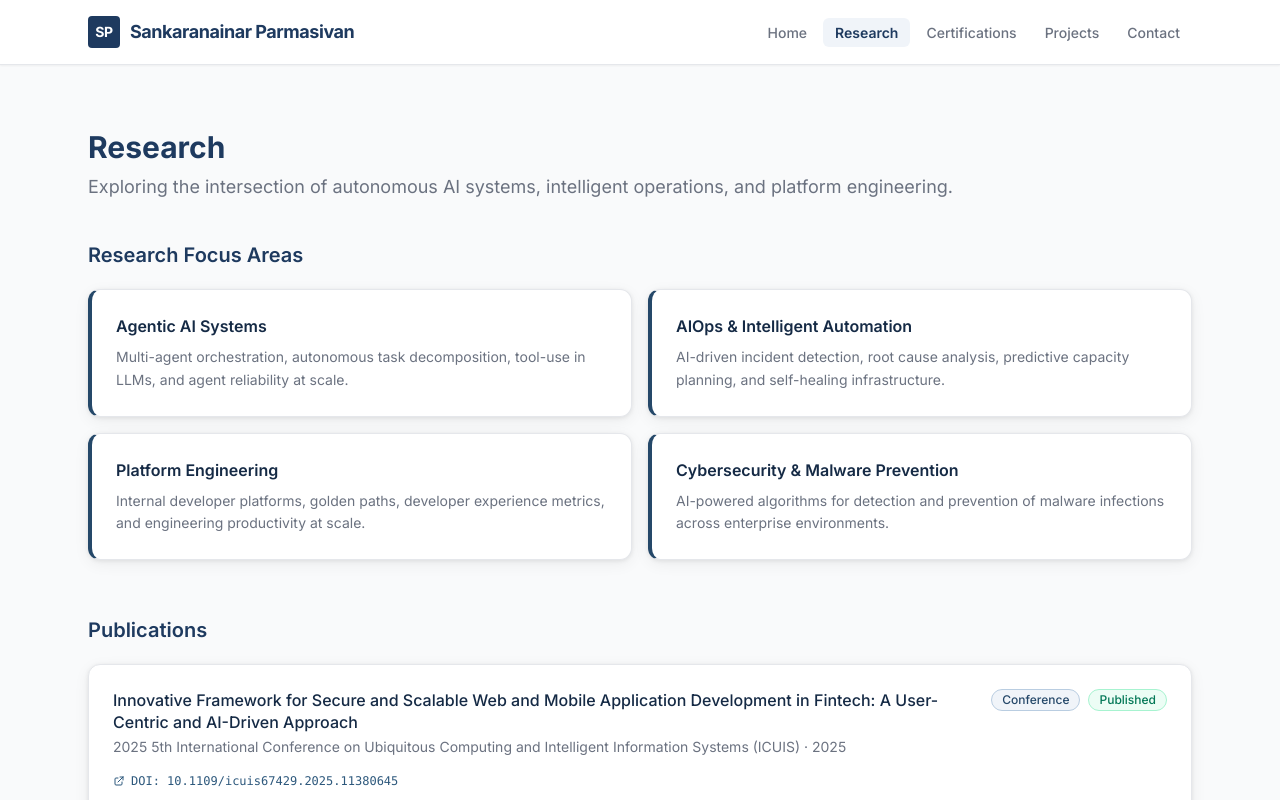
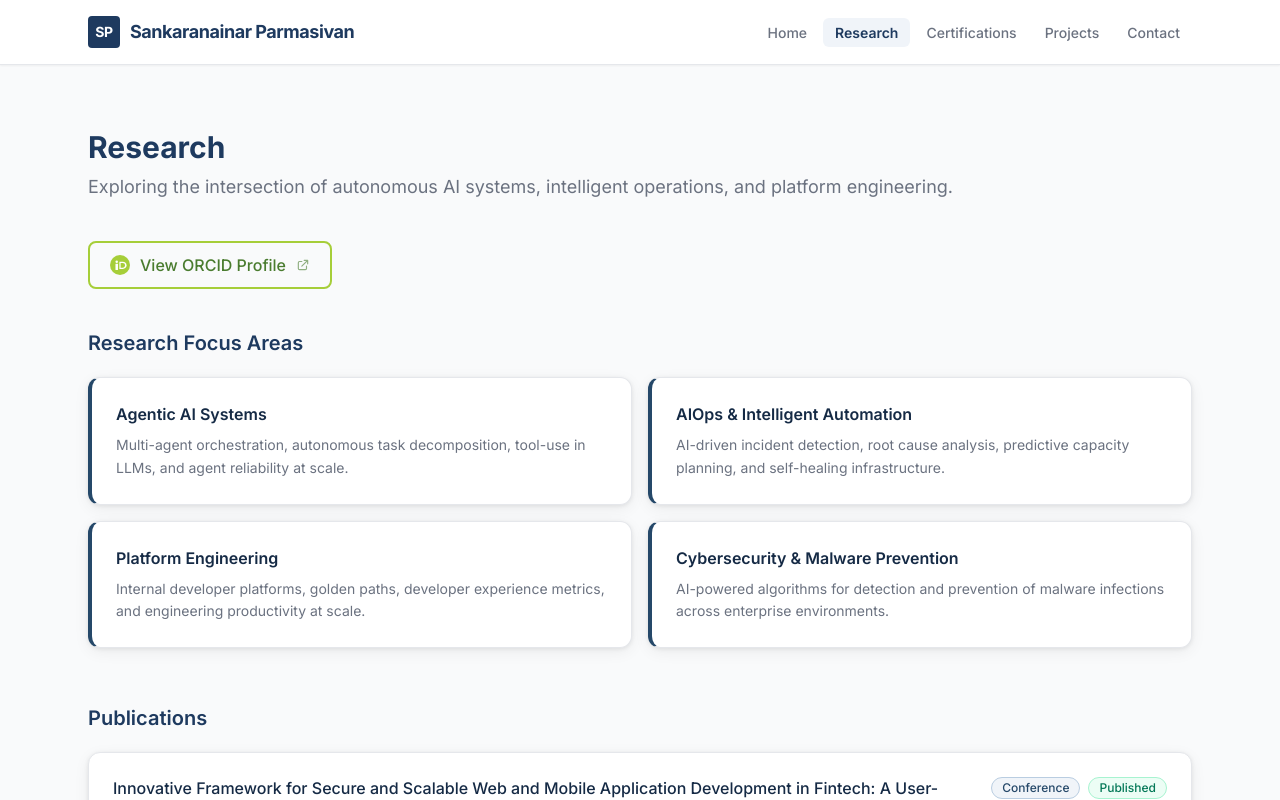
Before and after one commit to sankaranainar-p/my-site, a React (Vite) app: page /research in a window 1280 px wide. Shown: the top 800 px of the page. Built offline with nearby package versions, Linux system fonts and the light colour scheme.

Commit message:
fix stats, add ORCID link, add GitHub links to projects

```diff
--- a/src/pages/Home.jsx
+++ b/src/pages/Home.jsx
@@ -31,7 +31,7 @@ const credentials = [
 const highlights = [
   { label: 'Publications', value: '3' },
   { label: 'Conference Talks', value: '15+' },
-  { label: 'Peer Reviews', value: '20+' },
+  { label: 'Peer Reviews', value: '40+' },
   { label: 'Years in Engineering', value: '15+' },
 ]
 
--- a/src/pages/Research.jsx
+++ b/src/pages/Research.jsx
@@ -67,6 +67,28 @@ export default function Research() {
         Exploring the intersection of autonomous AI systems, intelligent operations, and platform engineering.
       </p>
 
+      {/* ORCID */}
+      <div className="mb-10">
+        <a
+          href="https://orcid.org/0009-0007-7891-7697"
+          target="_blank"
+          rel="noreferrer"
+          className="inline-flex items-center gap-2.5 px-5 py-2.5 rounded-lg border-2 border-[#a6ce39] text-[#4a7c2f] hover:bg-[#a6ce39]/10 font-medium transition-colors duration-200"
+        >
+          <svg viewBox="0 0 256 256" className="w-5 h-5" fill="none" xmlns="http://www.w3.org/2000/svg">
+            <circle cx="128" cy="128" r="128" fill="#a6ce39"/>
+            <circle cx="86" cy="86" r="16" fill="white"/>
+            <rect x="70" y="112" width="32" height="80" rx="4" fill="white"/>
+            <path d="M120 86h44c28 0 48 18 48 46s-20 46-48 46h-44V86z" fill="white"/>
+            <path d="M136 102h26c18 0 30 10 30 30s-12 30-30 30h-26V102z" fill="#a6ce39"/>
+          </svg>
+          View ORCID Profile
+          <svg className="w-3.5 h-3.5 opacity-60" fill="none" stroke="currentColor" viewBox="0 0 24 24">
+            <path strokeLinecap="round" strokeLinejoin="round" strokeWidth={2} d="M10 6H6a2 2 0 00-2 2v10a2 2 0 002 2h10a2 2 0 002-2v-4M14 4h6m0 0v6m0-6L10 14" />
+          </svg>
+        </a>
+      </div>
+
       {/* Focus Areas */}
       <h2 className="text-xl font-semibold text-navy-800 mb-5">Research Focus Areas</h2>
       <div className="grid sm:grid-cols-2 gap-4 mb-14">
```
